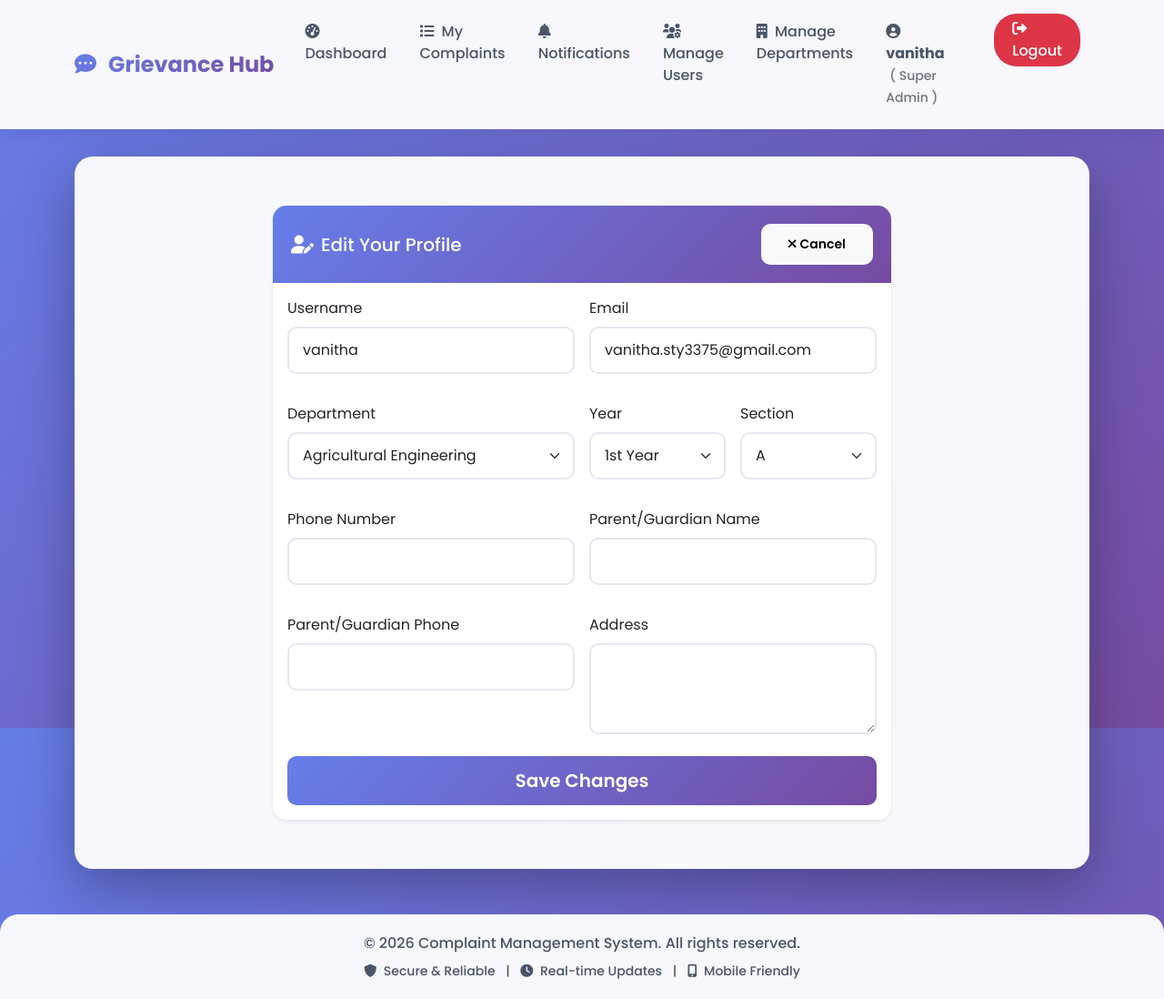
After one commit to rajasree-ai/complaint-management-system, a Flask app: page /profile/edit in a window 1280 px wide. The commit adds this page. Shown: the whole page at 91% size. Run offline with Flask 3, Linux system fonts and the light colour scheme; a user stored in the database is signed in.

Commit message:
edit option on the profile and checkbox to assign the students

```diff
--- a/app.py
+++ b/app.py
@@ -19,7 +19,7 @@ from models import User, Complaint, Comment, Notification, Department, PasswordR
 from forms import (
     RegistrationForm, LoginForm, ComplaintForm, CommentForm, UpdateComplaintForm,
     ForgotPasswordForm, ResetPasswordForm, DepartmentForm,
-    RemoveStudentAssignmentForm, StaffStudentAssignmentForm
+    RemoveStudentAssignmentForm, StaffStudentAssignmentForm, UpdateProfileForm
 )
 from utils import (
     generate_complaint_id, send_email_notification, create_notification,
@@ -119,6 +119,8 @@ def can_manage_user(user, target_user):
     if is_super_admin(user):
         return True
     if is_department_admin(user):
+        return target_user.department == user.department
+    if user.role in ['staff', 'mentor'] and target_user.role == 'student':
         return target_user.department == user.department
     return False
 
@@ -766,12 +768,12 @@ Thank you
 @login_required
 def mentor_student_profile(student_id):
     """Mentor can view student profile"""
-    if current_user.role != 'staff':
+    if current_user.role not in ['staff', 'mentor', 'hod', 'admin']:
         abort(403)
 
     student = User.query.get_or_404(student_id)
 
-    if student.department != current_user.department:
+    if current_user.role != 'admin' and student.department != current_user.department:
         abort(403)
 
     complaints = Complaint.query.filter_by(user_id=student.id).all()
@@ -1650,6 +1652,54 @@ def profile():
     return render_template('profile.html', user=current_user)
 
 
+@app.route('/profile/edit', methods=['GET', 'POST'])
+@login_required
+def edit_profile():
+    form = UpdateProfileForm(target_user=current_user, obj=current_user)
+    if form.validate_on_submit():
+        current_user.username = form.username.data
+        current_user.email = form.email.data
+        current_user.department = form.department.data
+        current_user.year = form.year.data
+        current_user.section = form.section.data
+        current_user.phone = form.phone.data
+        current_user.parent_name = form.parent_name.data
+        current_user.parent_phone = form.parent_phone.data
+        current_user.address = form.address.data
+        db.session.commit()
+        flash('Your profile has been updated successfully.', 'success')
+        return redirect(url_for('profile'))
+    return render_template('edit_profile.html', form=form, title='Edit Profile', heading='Edit Your Profile', cancel_url=url_for('profile'))
+
+
+@app.route('/student/<int:student_id>/edit', methods=['GET', 'POST'])
+@login_required
+def edit_student_profile(student_id):
+    student = User.query.get_or_404(student_id)
+    if current_user.id != student.id and not can_manage_user(current_user, student):
+        abort(403)
+
+    form = UpdateProfileForm(target_user=student, obj=student)
+    if form.validate_on_submit():
+        student.username = form.username.data
+        student.email = form.email.data
+        student.department = form.department.data
+        student.year = form.year.data
+        student.section = form.section.data
+        student.phone = form.phone.data
+        student.parent_name = form.parent_name.data
+        student.parent_phone = form.parent_phone.data
+        student.address = form.address.data
+        db.session.commit()
+        flash('Student profile has been updated successfully.', 'success')
+        if current_user.id == student.id:
+            return redirect(url_for('profile'))
+        return redirect(url_for('mentor_student_profile', student_id=student.id))
+
+    cancel_target = url_for('profile') if current_user.id == student.id else url_for('mentor_student_profile', student_id=student.id)
+    return render_template('edit_profile.html', form=form, title='Edit Student Profile', heading=f'Edit Profile: {student.username}', cancel_url=cancel_target)
+
+
 @app.route('/profile/delete', methods=['POST'])
 @login_required
 def delete_own_account():
@@ -1808,7 +1858,8 @@ def test_email():
 def utility_processor():
     return {
         'is_super_admin': is_super_admin,
-        'is_department_admin': is_department_admin
+        'is_department_admin': is_department_admin,
+        'can_manage_user': can_manage_user
     }
 
 
--- a/forms.py
+++ b/forms.py
@@ -142,3 +142,41 @@ class StaffStudentAssignmentForm(FlaskForm):
         # Get students in the department
         student_list = User.query.filter_by(department=department_name, role='student').all()
         self.students.choices = [(st.id, f"{st.username} - {st.year} {st.section}") for st in student_list]
+
+
+class UpdateProfileForm(FlaskForm):
+    username = StringField('Username', validators=[DataRequired(), Length(min=2, max=20)])
+    email = StringField('Email', validators=[DataRequired(), Email()])
+    department = SelectField('Department', choices=[], validators=[DataRequired()])
+    year = SelectField('Year', choices=[
+        ('1st Year', '1st Year'),
+        ('2nd Year', '2nd Year'),
+        ('3rd Year', '3rd Year'),
+        ('4th Year', '4th Year')
+    ], validators=[DataRequired()])
+    section = SelectField('Section', choices=[
+        ('A', 'A'),
+        ('B', 'B'),
+        ('C', 'C')
+    ], validators=[DataRequired()])
+    phone = StringField('Phone Number', validators=[Length(min=10, max=15)])
+    parent_name = StringField('Parent/Guardian Name')
+    parent_phone = StringField('Parent/Guardian Phone', validators=[Length(min=10, max=15)])
+    address = TextAreaField('Address')
+    submit = SubmitField('Save Changes')
+
+    def __init__(self, target_user=None, *args, **kwargs):
+        super(UpdateProfileForm, self).__init__(*args, **kwargs)
+        self.target_user = target_user
+        departments = Department.query.order_by(Department.name).all()
+        self.department.choices = [(d.name, d.name) for d in departments] if departments else [('', 'No departments available')]
+
+    def validate_username(self, username):
+        user = User.query.filter_by(username=username.data).first()
+        if user and (not self.target_user or user.id != self.target_user.id):
+            raise ValidationError('Username already exists.')
+
+    def validate_email(self, email):
+        user = User.query.filter_by(email=email.data).first()
+        if user and (not self.target_user or user.id != self.target_user.id):
+            raise ValidationError('Email already registered.')
--- /dev/null
+++ b/templates/edit_profile.html
@@ -0,0 +1,89 @@
+{% extends "base.html" %}
+
+{% block title %}{{ title }}{% endblock %}
+
+{% block content %}
+<div class="container py-4">
+    <div class="row justify-content-center">
+        <div class="col-lg-8">
+            <div class="card shadow-sm">
+                <div class="card-header bg-primary text-white d-flex justify-content-between align-items-center">
+                    <h5 class="mb-0"><i class="fas fa-user-edit me-2"></i>{{ heading }}</h5>
+                    <a href="{{ cancel_url }}" class="btn btn-light btn-sm">
+                        <i class="fas fa-times me-1"></i>Cancel
+                    </a>
+                </div>
+                <div class="card-body">
+                    <form method="POST" novalidate>
+                        {{ form.hidden_tag() }}
+
+                        <div class="row g-3">
+                            <div class="col-md-6">
+                                <label class="form-label" for="username">Username</label>
+                                {{ form.username(class="form-control") }}
+                                {% if form.username.errors %}
+                                    <div class="text-danger small">{{ form.username.errors[0] }}</div>
+                                {% endif %}
+                            </div>
+                            <div class="col-md-6">
+                                <label class="form-label" for="email">Email</label>
+                                {{ form.email(class="form-control") }}
+                                {% if form.email.errors %}
+                                    <div class="text-danger small">{{ form.email.errors[0] }}</div>
+                                {% endif %}
+                            </div>
+                        </div>
+
+                        <div class="row g-3 mt-3">
+                            <div class="col-md-6">
+                                <label class="form-label" for="department">Department</label>
+                                {{ form.department(class="form-select") }}
+                            </div>
+                            <div class="col-md-3">
+                                <label class="form-label" for="year">Year</label>
+                                {{ form.year(class="form-select") }}
+                            </div>
+                            <div class="col-md-3">
+                                <label class="form-label" for="section">Section</label>
+                                {{ form.section(class="form-select") }}
+                            </div>
+                        </div>
+
+                        <div class="row g-3 mt-3">
+                            <div class="col-md-6">
+                                <label class="form-label" for="phone">Phone Number</label>
+                                {{ form.phone(class="form-control") }}
+                                {% if form.phone.errors %}
+                                    <div class="text-danger small">{{ form.phone.errors[0] }}</div>
+                                {% endif %}
+                            </div>
+                            <div class="col-md-6">
+                                <label class="form-label" for="parent_name">Parent/Guardian Name</label>
+                                {{ form.parent_name(class="form-control") }}
+                            </div>
+                        </div>
+
+                        <div class="row g-3 mt-3">
+                            <div class="col-md-6">
+                                <label class="form-label" for="parent_phone">Parent/Guardian Phone</label>
+                                {{ form.parent_phone(class="form-control") }}
+                                {% if form.parent_phone.errors %}
+                                    <div class="text-danger small">{{ form.parent_phone.errors[0] }}</div>
+                                {% endif %}
+                            </div>
+                            <div class="col-md-6">
+                                <label class="form-label" for="address">Address</label>
+                                {{ form.address(class="form-control", rows="3") }}
+                            </div>
+                        </div>
+
+                        <div class="mt-4 d-grid gap-2">
+                            {{ form.submit(class="btn btn-primary btn-lg") }}
+                        </div>
+                    </form>
+                </div>
+            </div>
+        </div>
+    </div>
+</div>
+{% endblock %}
```
Also changed, not shown: templates/assign_students.html (+41 -3 lines), templates/mentor_student_profile.html (+6 -1 lines), templates/profile.html (+13 -2 lines), templates/staff_assign_students.html (+45 -7 lines), instance/complaints.db.
